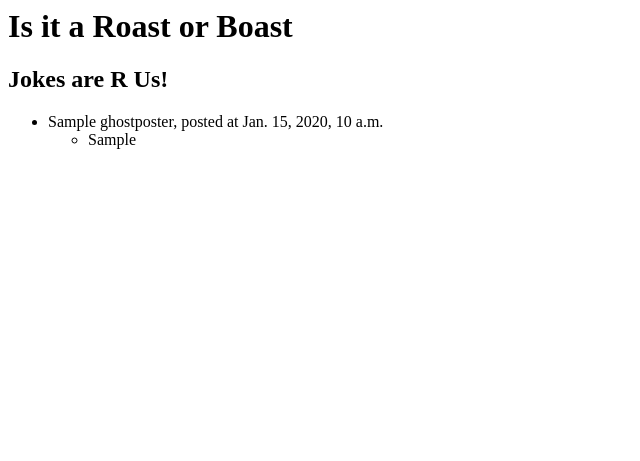
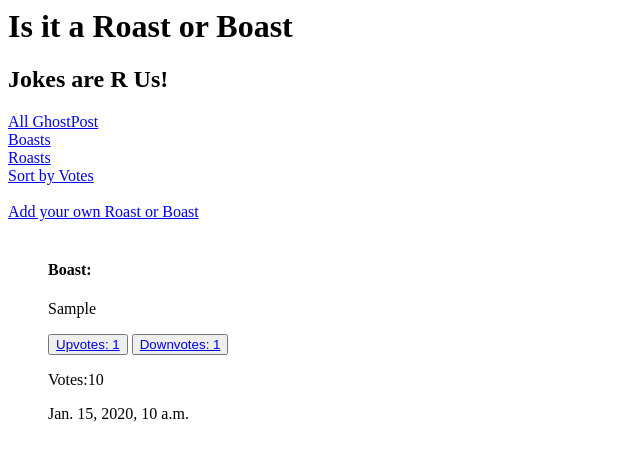
Before and after one commit to tamekiaNelson/GhostPost, a Django app: page / in a window 1280 px wide. Shown: the top 461 px of the page, without its empty margins (0-640 px from the left). Run offline with Django 3.2, Linux system fonts and the light colour scheme; tables that the repository leaves empty hold one stand-in row (values such as "Sample post").

Commit message:
made corrections

```diff
--- a/ghostpost/models.py
+++ b/ghostpost/models.py
@@ -1,15 +1,14 @@
 from django.db import models
-from django.utils import timezone
+from django.utils.timezone import now
 
 
 class GhostPoster(models.Model):
-    pick = (True, 'Boast'), (False, 'Roast')
-    BoastorRoasts = models.BooleanField(choices=pick)
     post = models.CharField(max_length=280)
-    title = models.CharField(max_length=100)
+    is_boast = models.BooleanField(default=True)
     up_votes = models.IntegerField(default=0)
     down_votes = models.IntegerField(default=0)
-    submission_time = models.DateTimeField(default=timezone.now)
+    total_votes = models.IntegerField(default=0)
+    submission_time = models.DateTimeField(default=now)
 
     def __str__(self):
-        return f"{self.submission_time}"
+        return f"{self.post}"
--- a/ghostpost/templates/index.html
+++ b/ghostpost/templates/index.html
@@ -2,11 +2,21 @@
 
 <h2>Jokes are R Us!</h2>
 
-<ul>
+    <a href="/">All GhostPost</a> <br>
+    <a href="/boasts/">Boasts</a><br>
+    <a href="/roasts/">Roasts</a><br>
+    <a href="/all/">Sort by Votes</a><br><br>
+    <a href="/addpost/">Add your own Roast or Boast</a><br><br>
+
+
     {% for foo in data %}
-        <li>{{ foo.title }}, posted at {{ foo.submission_time }}</li>
         <ul>
-            <li> {{ foo.post }}</li>
+        {% if foo.is_boast %}<h4>Boast:</h4><p>{{foo.post}}</p>
+        {% else %} <h4>Roast:</h4><p>{{foo.post}}</p>
+        {% endif %}
+        <button><a href='/upvote/{{foo.id}}/'>Upvotes: {{foo.up_votes}}</a></button>
+        <button><a href='/downvote/{{foo.id}}/'>Downvotes: {{foo.down_votes}}</a></button>
+        <p>Votes:{{foo.total_votes}}</p>
+        <p>{{foo.submission_time}}</p>
         </ul>
-        {% endfor %}
-</ul>
+    {% endfor %}
--- a/ghostpost/templates/post_add_form.html
+++ b/ghostpost/templates/post_add_form.html
@@ -1,5 +1,7 @@
-<form action="/postadd/" method="post">
+<h1>Add your own roast or boast </h1>
+<a href="/">Take me back to Jokes are R Us!</a>
+<form action="" method="post">
     {% csrf_token %}
     {{ form.as_p }}
-    <input type="submit" value="submit">
+    <input type="submit" value="Sumbit Your Best Work">
 </form>
--- a/ghostpost/urls.py
+++ b/ghostpost/urls.py
@@ -22,6 +22,11 @@ admin.site.register(GhostPoster)
 
 urlpatterns = [
     path('admin/', admin.site.urls),
-    path('', views.index),
-    path('postadd/', views.ghostpostaddview)
+    path('', views.index, name='/'),
+    path('addpost/', views.ghostpostaddview, name='addpost'),
+    path('upvote/<int:id>/', views.up_votes, name='upvote'),
+    path('downvote/<int:id>/', views.down_votes, name='downvote'),
+    path('boasts/', views.sort_is_a_boast, name='boast'),
+    path('roasts/', views.sort_is_a_roast, name='roast'),
+    path('all/', views.sort_all_posts, name='all')
 ]
--- a/ghostpost/views.py
+++ b/ghostpost/views.py
@@ -1,19 +1,67 @@
-from django.shortcuts import render
+from django.shortcuts import render, HttpResponseRedirect, reverse
+from django.utils.timezone import now
 from ghostpost.models import GhostPoster
 from ghostpost.forms import RoastorBoastAddForm
 
 
 def index(request):
     html = "index.html"
-
-    post = GhostPoster.objects.all()
-
+    post = GhostPoster.objects.all().order_by('-submission_time')
     return render(request, html, {'data': post})
 
 
 def ghostpostaddview(request):
     html = "post_add_form.html"
+    if request.method == "POST":
+        form = RoastorBoastAddForm(request.POST)
+        if form.is_valid():
+            data = form.cleaned_data
+            GhostPoster.objects.create(
+                is_boast=data['is_boast'],
+                post=data['post'],
+                submission_time=now()
+            )
+        return HttpResponseRedirect(reverse('/'))
+    form = RoastorBoastAddForm(request.POST)
+    return render(request, html, {'form': form})
 
-    form = RoastorBoastAddForm()
 
-    return render(request, html, {'form': form})
+def up_votes(request, id):
+    try:
+        post = GhostPoster.objects.get(id=id)
+    except GhostPoster.DoesNotExist():
+        return HttpResponseRedirect(reverse('/'))
+    post.up_votes += 1
+    post.total_votes += 1
+    post.save()
+    return HttpResponseRedirect(reverse('/'))
+
+
+def down_votes(request, id):
+    try:
+        post = GhostPoster.objects.get(id=id)
+    except GhostPoster.DoesNotExist():
+        return HttpResponseRedirect(reverse('/'))
+    post.down_votes += 1
+    post.total_votes -= 1
+    post.save()
+    return HttpResponseRedirect(reverse('/'))
+
+
+def sort_is_a_boast(request):
+    html = 'index.html'
+    posts = GhostPoster.objects.all().filter(
+        is_boast=True).order_by('-submission_time')
+    return render(request, html, {'data': posts})
+
+
+def sort_is_a_roast(request):
+    html = 'index.html'
+    posts = GhostPoster.objects.all().filter(
+        is_boast=False).order_by('-submission_time')
+    return render(request, html, {'data': posts})
+
+
+def sort_all_posts(request):
+    posts = GhostPoster.objects.order_by('-total_votes')
+    return render(request, 'index.html', {'data': posts})
```
Also changed, not shown: ghostpost/forms.py (+5 -8 lines), ghostpost/migrations/0001_initial.py.
